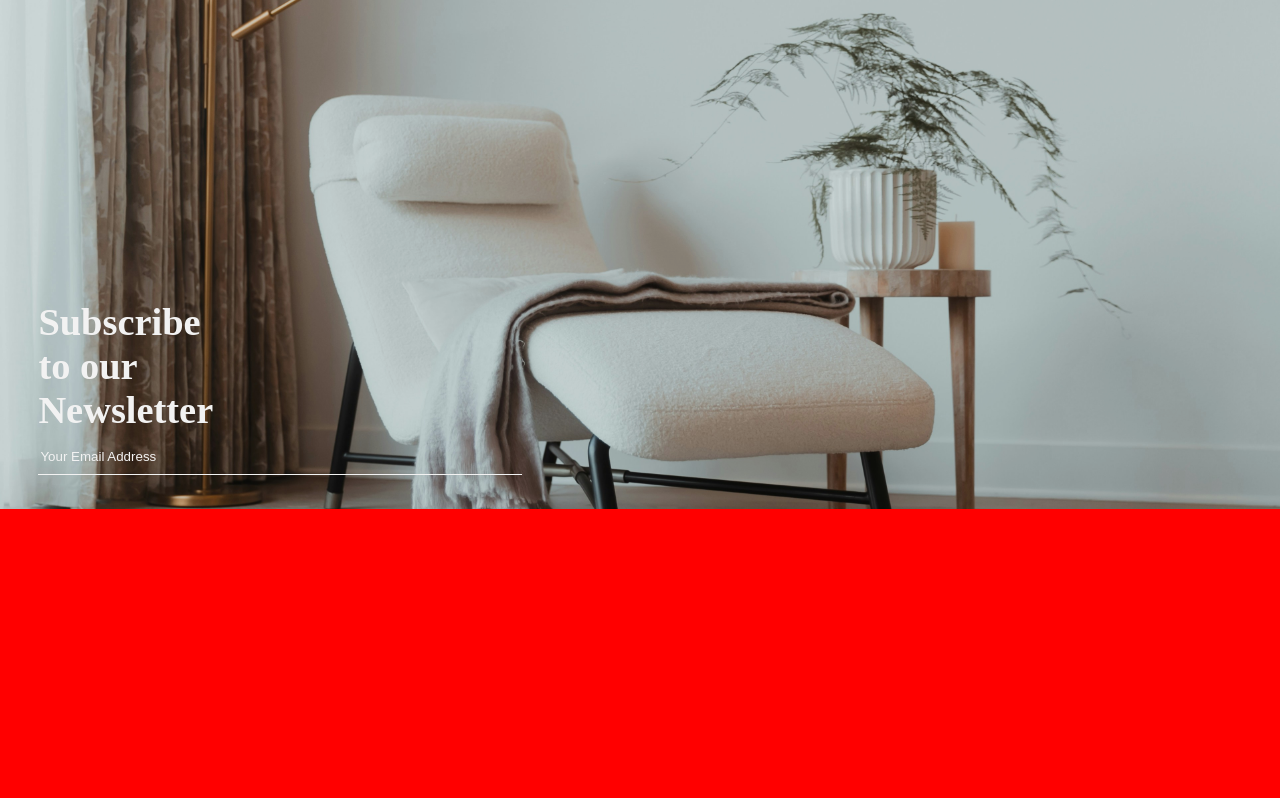
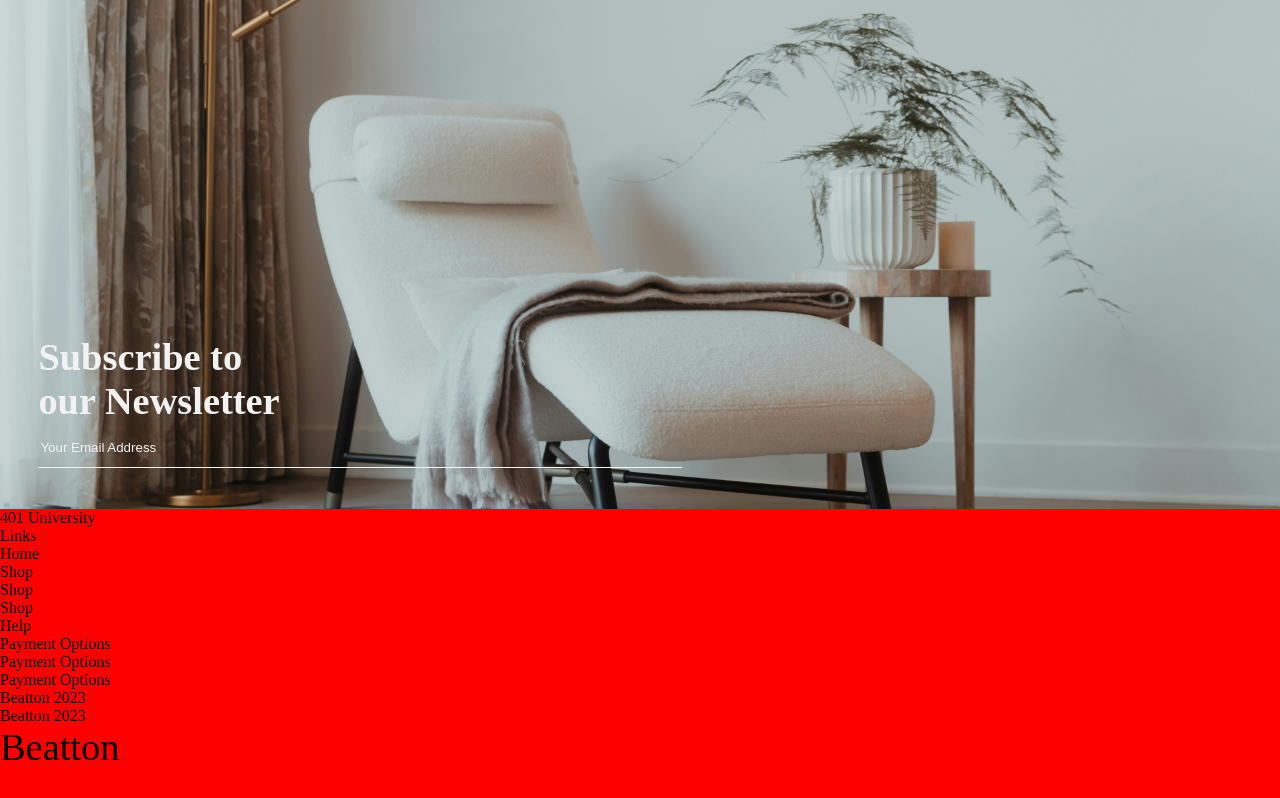
Before and after one commit to berryywise/beatton-spa-webshop, a React (Vite) app: page / in a window 1280 px wide. Shown: the part 2230-3028 px from the top of the page. Built offline with nearby package versions, Linux system fonts and the light colour scheme.

Commit message:
Add shared footer layout and placeholders

```diff
--- a/src/components/footer/Footer.css
+++ b/src/components/footer/Footer.css
@@ -27,11 +27,19 @@
     bottom: 15px;
     color: white;
     margin-left: 3%;
-    max-width: 15vw;
+    max-width: 20vw;
 }
 
 .footer-title {
     font-size: 3vw;
+}
+
+@media (max-width: 480px) {
+
+    .footer-title {
+        font-size: 6vw;
+    }
+
 }
 
 .footer-input {
--- a/src/components/footer/Footer.tsx
+++ b/src/components/footer/Footer.tsx
@@ -14,10 +14,36 @@ export const FooterBanner = () => {
     )
 }
 
+//TODO Implement flexbox and layout here!
+
 const Footer = () => {
     return (
         <div className='footer-container'>
-
+            <div className='footer-header'>
+                <div className='footer-address'>
+                    <p>401 University</p>
+                </div>
+                <div className='footer-links'>
+                    <p>Links</p>
+                    <p>Home</p>
+                    <p>Shop</p>
+                    <p>Shop</p>
+                    <p>Shop</p>
+                </div>
+                <div className='footer-help-links'>
+                    <p>Help</p>
+                    <p>Payment Options</p>
+                    <p>Payment Options</p>
+                    <p>Payment Options</p>
+                </div>
+                <div className='footer-credits'>
+                    <p>Beatton 2023</p>
+                    <p>Beatton 2023</p>
+                </div>
+            </div>
+            <div className='footer-title-container'>
+                <p className='footer-title'>Beatton</p>
+            </div>
         </div>
     );
 }
```
